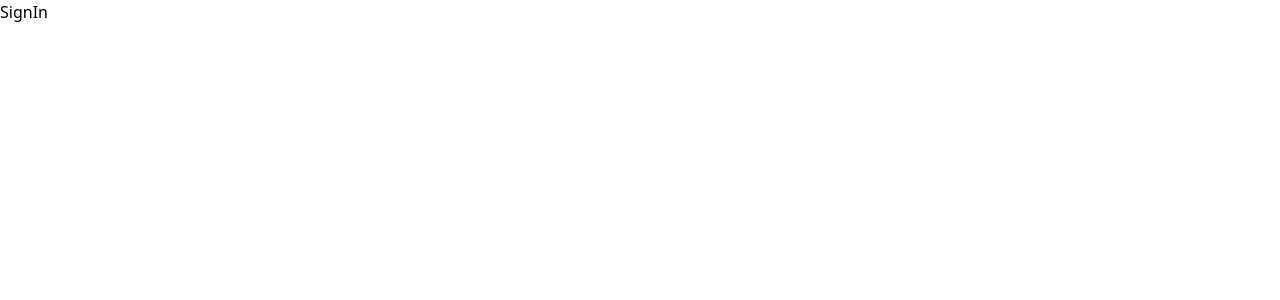
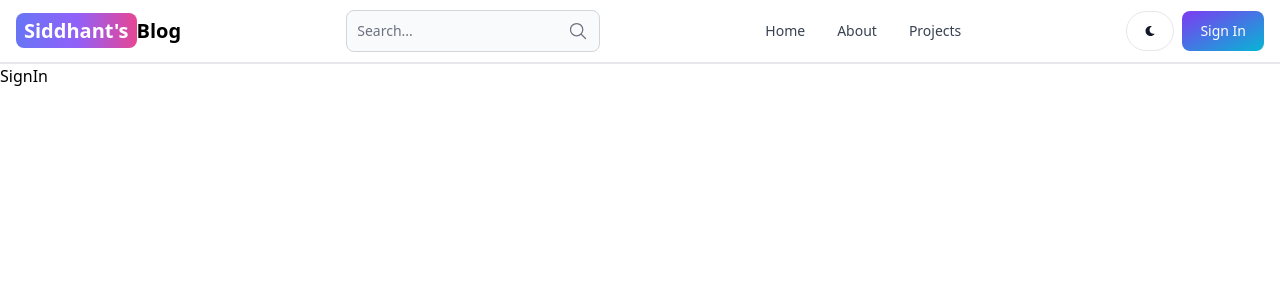
Before and after one commit to Siddhant-Mahato/Mern-Blog-Website, a React (Vite) app in the folder client/: page /sign-in in a window 1280 px wide. Shown: the top 300 px of the page. Built offline with nearby package versions, Linux system fonts and the light colour scheme.

Commit message:
created header section

```diff
--- a/client/package.json
+++ b/client/package.json
@@ -10,8 +10,10 @@
     "preview": "vite preview"
   },
   "dependencies": {
+    "flowbite-react": "^0.10.1",
     "react": "^18.3.1",
     "react-dom": "^18.3.1",
+    "react-icons": "^5.2.1",
     "react-router-dom": "^6.24.1"
   },
   "devDependencies": {
--- a/client/src/App.jsx
+++ b/client/src/App.jsx
@@ -6,10 +6,12 @@
 import SignUp from './pages/SignUp';
 import Dashboard from './pages/Dashboard';
 import Projects from './pages/Projects';
+import Header from './components/Header';
 
 const App = () => {
   return (
     <BrowserRouter>
+      <Header/>
       <Routes>
         <Route path='/' element={<Home/>} />
         <Route path='/about' element={<About />} />
--- /dev/null
+++ b/client/src/components/Header.jsx
@@ -0,0 +1,63 @@
+import { Button, Navbar, TextInput } from 'flowbite-react'
+import React from 'react'
+import { Link, useLocation } from 'react-router-dom'
+import { IoSearchOutline } from "react-icons/io5";
+import { FaMoon } from "react-icons/fa";
+
+
+const Header = () => {
+
+    const path = useLocation().pathname;
+return (
+    <Navbar className='border-b-2'>
+        <Link to="/" className='self-center whitespace-nowrap text-sm sm:text-xl font-semibold dark:text-white'>
+            <span className='px-2 py-1 bg-gradient-to-r from-indigo-500 via-purple-500 to-pink-500 rounded-lg text-white'>Siddhant's</span>
+            Blog
+        </Link>
+        <form>
+            <TextInput
+                type='text'
+                placeholder='Search...'
+                rightIcon={ IoSearchOutline }
+                className='hidden lg:inline '
+            />
+        </form>
+
+
+        <Button className='w-12 h-10 lg:hidden ' color="gray" pill>
+            <IoSearchOutline/>
+        </Button>
+
+
+        <div className='flex gap-2 md:order-2'>
+
+            <Button className='w-12 h-10 hidden sm:inline' color="gray" pill>
+                <FaMoon />
+            </Button>
+
+            <Link to="/sign-in">
+                <Button gradientDuoTone="purpleToBlue" >
+                    Sign In
+                </Button>
+            </Link>
+
+            <Navbar.Toggle/>
+
+        </div>
+
+        <Navbar.Collapse>
+            <Navbar.Link active={path === '/'} as={'div'}>
+                <Link to='/'>Home</Link>
+            </Navbar.Link>
+            <Navbar.Link active={path === '/about'} as={'div'}>
+                <Link to='/about'>About</Link>
+            </Navbar.Link>
+            <Navbar.Link active={path === '/projects'} as={'div'}>
+                <Link to='/projects'>Projects</Link>
+            </Navbar.Link>
+        </Navbar.Collapse>
+    </Navbar>
+)
+}
+
+export default Header
--- a/client/tailwind.config.js
+++ b/client/tailwind.config.js
@@ -1,8 +1,13 @@
+const flowbite = require("flowbite-react/tailwind");
 /** @type {import('tailwindcss').Config} */
 module.exports = {
-  content: ["./src/**/*.{js,jsx,ts,tsx}"],
+  content: [
+    "./src/**/*.{js,jsx,ts,tsx}",
+    flowbite.content(),
+    "./index.html"
+  ],
   theme: {
     extend: {},
   },
-  plugins: [],
+  plugins: [flowbite.plugin(),],
 };
```
Also changed, not shown: 1 other file (tests, documents, lock files or other folders).
